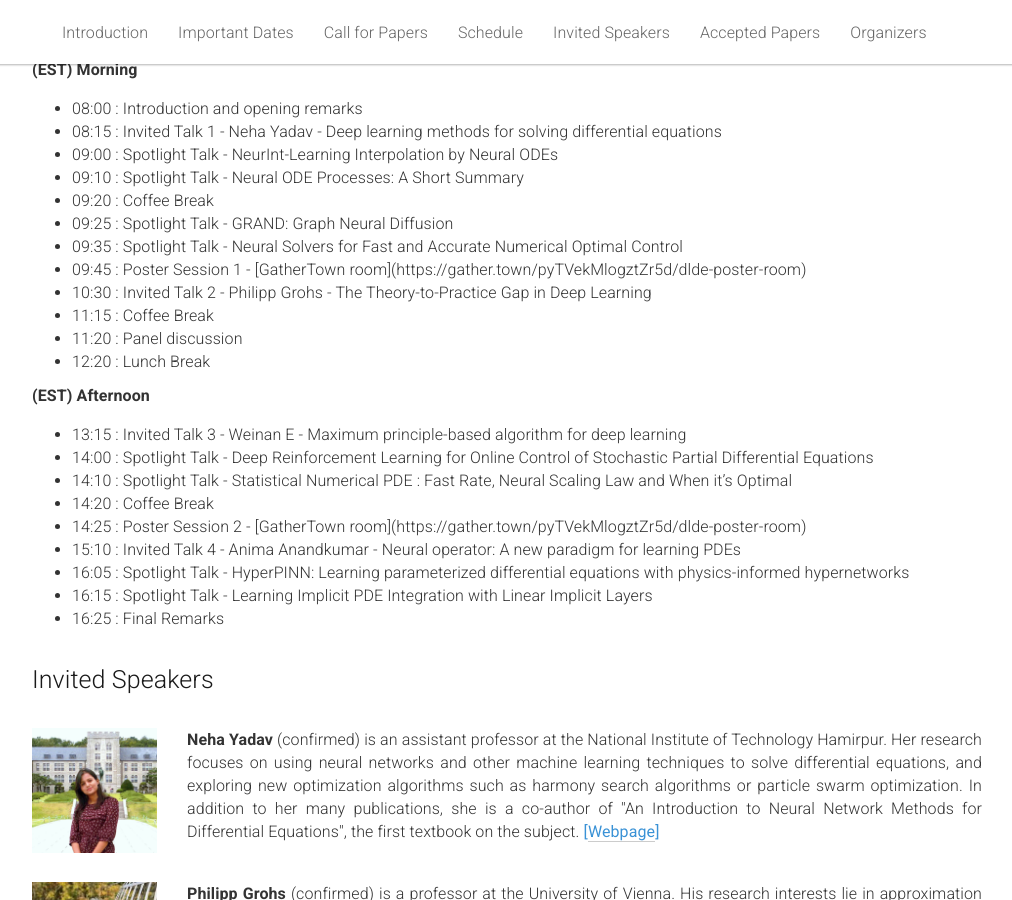
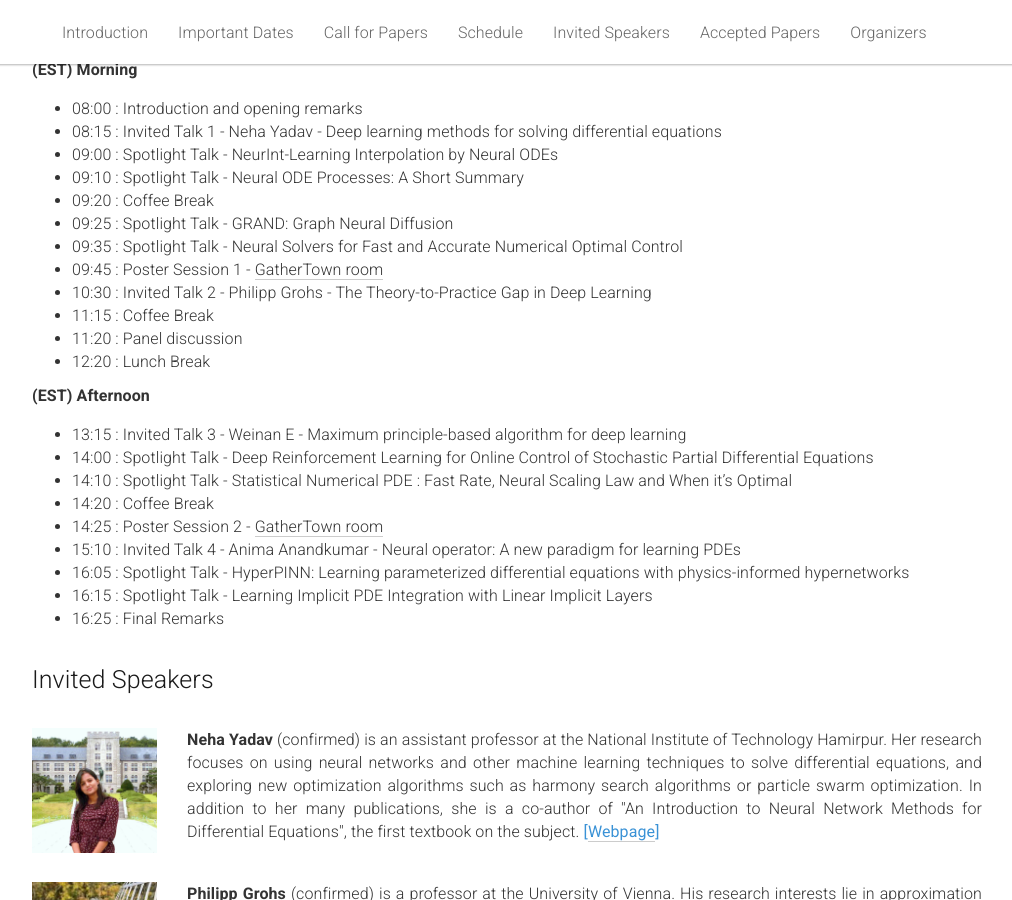
Before and after one commit to dl-de/dl-de.github.io, a Jekyll site: the page built from _pages/home.md, in a window 1280 px wide and 900 px high, scrolled down 1797 px. Shown: the whole window, without its empty margins (133-1145 px from the left). Built offline with Jekyll 4.4.1, drawn with Linux system fonts in a browser that asks for light colours; part of the change alters nothing that is shown.

Commit message:
minor changes

```diff
--- a/_pages/home.md
+++ b/_pages/home.md
@@ -173,7 +173,7 @@ The scope of the workshop spans topics at the intersection of DL and DEs, includ
       <li>09:20 : Coffee Break</li>
       <li>09:25 : Spotlight Talk - GRAND: Graph Neural Diffusion </li>
       <li>09:35 : Spotlight Talk - Neural Solvers for Fast and Accurate Numerical Optimal Control </li>
-      <li>09:45 : Poster Session 1 - [GatherTown room](https://gather.town/pyTVekMlogztZr5d/dlde-poster-room)</li>
+      <li>09:45 : Poster Session 1 - <a href="https://gather.town/pyTVekMlogztZr5d/dlde-poster-room)">GatherTown room</a></li>
       <li>10:30 : Invited Talk 2 - Philipp Grohs - The Theory-to-Practice Gap in Deep Learning </li>
       <li>11:15 : Coffee Break</li>
        <li>11:20 : Panel discussion      </li>
@@ -185,7 +185,7 @@ The scope of the workshop spans topics at the intersection of DL and DEs, includ
       <li>14:00 : Spotlight Talk - Deep Reinforcement Learning for Online Control of Stochastic Partial Differential Equations </li>
       <li>14:10 : Spotlight Talk - Statistical Numerical PDE : Fast Rate, Neural Scaling Law and When it’s Optimal </li>
       <li>14:20 : Coffee Break</li>
-      <li>14:25 : Poster Session 2 - [GatherTown room](https://gather.town/pyTVekMlogztZr5d/dlde-poster-room)</li>
+      <li>14:25 : Poster Session 2 - <a href="https://gather.town/pyTVekMlogztZr5d/dlde-poster-room)">GatherTown room</a></li>
       <li>15:10 : Invited Talk 4 - Anima Anandkumar - Neural operator: A new paradigm for learning PDEs </li>
       <li>16:05 : Spotlight Talk - HyperPINN: Learning parameterized differential equations with physics-informed hypernetworks  </li>
       <li>16:15 : Spotlight Talk - Learning Implicit PDE Integration with Linear Implicit Layers </li>
```
